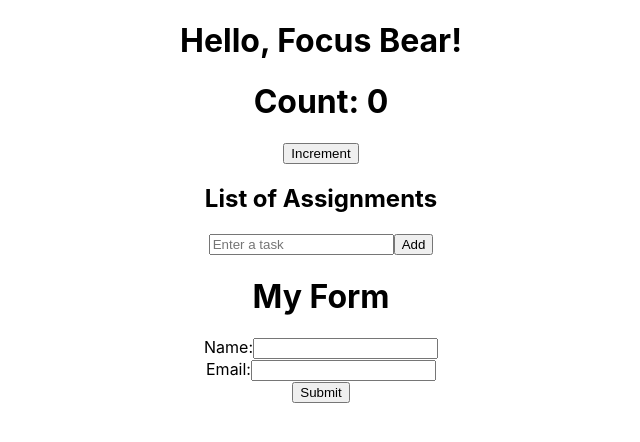
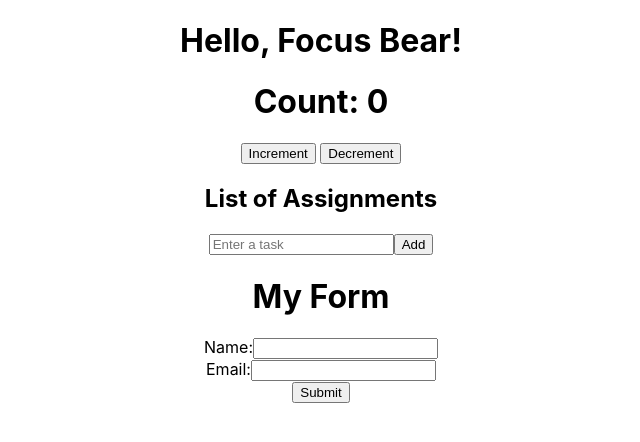
Before and after one commit to vidhianand33/Vidhi04-intern-repo, a React (Create React App) app in the folder my-app/: page / in a window 1280 px wide. Shown: the top 442 px of the page, without its empty margins (319-959 px from the left). Built offline with nearby package versions, Linux system fonts and the light colour scheme.

Commit message:
redux toolkit
using Redux store and configure a slice for a counter

```diff
--- a/my-app/package.json
+++ b/my-app/package.json
@@ -3,6 +3,7 @@
   "version": "0.1.0",
   "private": true,
   "dependencies": {
+    "@reduxjs/toolkit": "^2.6.1",
     "@testing-library/dom": "^10.4.0",
     "@testing-library/jest-dom": "^6.6.3",
     "@testing-library/react": "^16.2.0",
@@ -10,6 +11,7 @@
     "formik": "^2.4.6",
     "react": "^19.0.0",
     "react-dom": "^19.0.0",
+    "react-redux": "^9.2.0",
     "react-scripts": "5.0.1",
     "web-vitals": "^2.1.4",
     "yup": "^1.6.1"
--- a/my-app/src/App.js
+++ b/my-app/src/App.js
@@ -1,25 +1,26 @@
-import React, { useState, useCallback } from 'react';
+import React from 'react';
 import './App.css';
 import HelloWorld from './HelloWorld';
 import Counter from './Counter';
 import AssignList from './AssignList';
 import MyForm from './MyForm.js';
+import { useSelector, useDispatch } from 'react-redux';  // Import Redux hooks
+import { increment } from './redux/counterSlice';  // Import the increment action
 
 function App() {
-  const [count, setCount] = useState(0);
+  // Use useSelector to get the count value from the Redux store
+  const count = useSelector((state) => state.counter.value);
 
-  // Using useCallback to prevent re-creating the increment function on every render
-  const incrementCount = useCallback(() => {
-    setCount((prevCount) => prevCount + 1);
-  }, []);
+  // Use useDispatch to get the dispatch function
+  const dispatch = useDispatch();
 
   return (
     <div className="App">
       {/* Pass the name prop to HelloWorld component */}
       <HelloWorld name="Focus Bear" />
 
-      {/* Pass incrementCount function to Counter */}
-      <Counter count={count} incrementCount={incrementCount} />
+      {/* Pass count from Redux store and dispatch function to Counter */}
+      <Counter count={count} incrementCount={() => dispatch(increment())} />
 
       <AssignList />
       <MyForm />
--- a/my-app/src/Counter.js
+++ b/my-app/src/Counter.js
@@ -1,12 +1,21 @@
 import React from 'react';
+import { useSelector, useDispatch } from 'react-redux';  // Import hooks
+import { increment, decrement } from './redux/counterSlice';  // Import the actions
 
-const Counter = ({ count, incrementCount }) => {
+const Counter = () => {
   console.log("Counter re-rendered!");
+
+  // Get the current count from the Redux store using useSelector
+  const count = useSelector((state) => state.counter.value);
+
+  // Get dispatch function from useDispatch to dispatch actions
+  const dispatch = useDispatch();
 
   return (
     <div>
       <h1>Count: {count}</h1> {/* Display count value */}
-      <button onClick={incrementCount}>Increment</button> {/* Button to increment */}
+      <button onClick={() => dispatch(increment())}>Increment</button> {/* Button to increment */}
+      <button onClick={() => dispatch(decrement())}>Decrement</button> {/* Button to decrement */}
     </div>
   );
 };
--- a/my-app/src/index.js
+++ b/my-app/src/index.js
@@ -2,12 +2,17 @@
 import ReactDOM from 'react-dom/client';
 import './index.css';
 import App from './App';
+import { Provider } from 'react-redux';  // Import Provider from react-redux
+import { store } from './redux/store';  // Import the store you created
 import reportWebVitals from './reportWebVitals';
 
 const root = ReactDOM.createRoot(document.getElementById('root'));
 root.render(
   <React.StrictMode>
-    <App />
+    {/* Wrap App with Provider and pass in the store */}
+    <Provider store={store}>
+      <App />
+    </Provider>
   </React.StrictMode>
 );
 
--- /dev/null
+++ b/my-app/src/redux/counterSlice.js
@@ -0,0 +1,25 @@
+// src/redux/counterSlice.js
+import { createSlice } from '@reduxjs/toolkit';
+
+const initialState = {
+  value: 0,
+};
+
+const counterSlice = createSlice({
+  name: 'counter',
+  initialState,
+  reducers: {
+    increment: (state) => {
+      state.value += 1;
+    },
+    decrement: (state) => {
+      state.value -= 1;
+    },
+    incrementByAmount: (state, action) => {
+      state.value += action.payload;
+    },
+  },
+});
+
+export const { increment, decrement, incrementByAmount } = counterSlice.actions;
+export default counterSlice.reducer;
--- /dev/null
+++ b/my-app/src/redux/store.js
@@ -0,0 +1,9 @@
+// src/redux/store.js
+import { configureStore } from '@reduxjs/toolkit';
+import counterReducer from './counterSlice';
+
+export const store = configureStore({
+  reducer: {
+    counter: counterReducer,
+  },
+});
```
Also changed, not shown: 1 other file (tests, documents, lock files or other folders).
